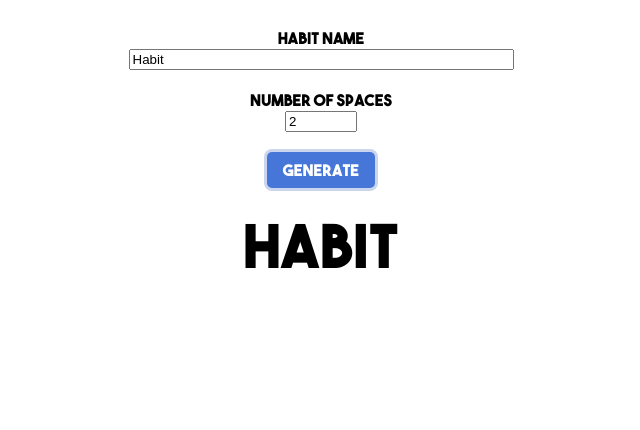
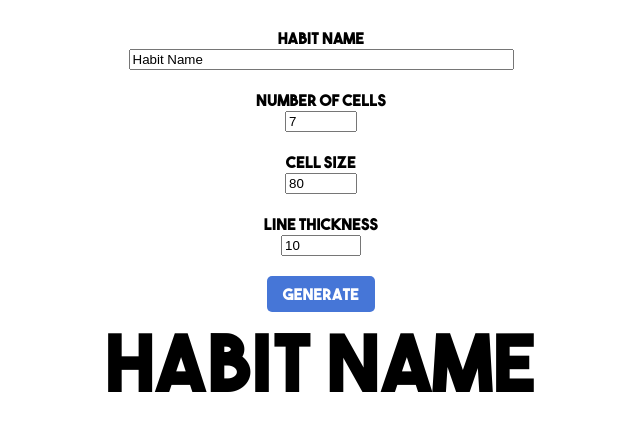
Before and after one commit to markv12/PrintableHabits, a plain HTML site: page index.html in a window 1280 px wide. Both pictures are taken after a click on the button "Generate". Shown: the whole page, without its empty margins (319-959 px from the left). Drawn offline with Linux system fonts and the light colour scheme.

Commit message:
Consistently generate relatively evenly spaced charts

```diff
--- a/index.html
+++ b/index.html
@@ -3,7 +3,6 @@
 <html lang="en">
 <head>
   <meta charset="utf-8">
-
   <title>Printable Habits</title>
   <meta name="description" content="Printable Habits">
   <meta name="author" content="Scott Steffes">
@@ -11,35 +10,43 @@
 </head>
 
 <body style="text-align: center">
-  <script type="text/javascript" src="scripts/rhill-voronoi-core.js"></script>
-  <script type="text/javascript" src="scripts/main.js"></script>
   <div class="noprint">
     <br>
     <label for="habit_name">Habit Name</label>
     <br>
-    <input type="text" id="habit_name" name="habit_name" size="45" value="Habit" />
+    <input type="text" id="habit_name" name="habit_name" size="45" value="Habit Name" />
     <br>
     <br>
-    <label for="num_spaces">Number of Spaces</label><br>
-    <input type="number" id="num_spaces" name="num_spaces" min="2" max="5000" value="2" />
+    <label for="num_cells">Number of Cells</label>
+    <br>
+    <input type="number" id="num_cells" name="num_cells" min="2" max="5000" value="7" step="1"/>
     <br>
     <br>
-    <button class="standard_button" type="button" onclick="Generate();">
+    <label for="cell_size">Cell Size</label>
+    <br>
+    <input type="number" id="cell_size" name="cell_size" min="2" max="1000" value="80" step="1"/>
+    <br>
+    <br>
+    <label for="line_thickness">Line Thickness</label>
+    <br>
+    <input type="number" id="line_thickness" name="line_thickness" min="1" max="100" value="10" step="0.1"/>
+    <br>
+    <br>
+    <button class="generate_button" type="button" onclick="Generate();">
       Generate
     </button>
+    <button id="print_button" style="display:none; margin-left: 10px;" class="print_button" type="button" onclick="window.print();">
+      Print
+    </button>
+    <br>
   </div>
-  <br>
   <div>
-    <p id="display_title" style="width:850px; display: inline-block; font-size: 60px; margin:0px;"></p>
+    <p id="display_title" style="width:850px; display: inline-block; font-size: 80px; margin:0px;"></p>
+    <br>
     <br>
     <div id="svg_container"></div>
   </div>
-
-  <br>
-  <div class="noprint">
-    <button id="print_button" style="display:none;" class="standard_button" type="button" onclick="window.print();">
-      Print
-    </button>
-  </div>
+  <script type="text/javascript" src="scripts/rhill-voronoi-core.js"></script>
+  <script type="text/javascript" src="scripts/main.js"></script>
 </body>
 </html>
--- a/scripts/main.js
+++ b/scripts/main.js
@@ -1,41 +1,45 @@
 "use strict";
 function Generate(){
   var habit_name = document.getElementById("habit_name").value;
-  var num_spaces_input = document.getElementById("num_spaces");
-  var num_spaces = num_spaces_input.value;
+  var num_cells_input = document.getElementById("num_cells");
+  var num_cells = GetNumberFromInput(num_cells_input, 2, 5000);
 
-  if(num_spaces > 5000){
-    num_spaces = 5000;
-  } else if(num_spaces < 2){
-    num_spaces = 2;
-  }
-  num_spaces = Math.round(num_spaces);
-  num_spaces_input.value = num_spaces; //Ensure number input matches parsed value
+  var cell_size_input = document.getElementById("cell_size");
+  var cell_size = GetNumberFromInput(cell_size_input, 5, 1000);
+
+  var line_thickness_input = document.getElementById("line_thickness");
+  var line_thickness = GetNumberFromInput(line_thickness_input, 1, 100);
 
   document.getElementById("display_title").innerHTML = habit_name;
-  var voronoi = new Voronoi();
 
-  var width = 800;
-  var height = 600;
+  var dimensions = GetDimensions(num_cells, cell_size);
+  var y_decimal = num_cells/dimensions.x;
+  var remainder = y_decimal - Math.floor(y_decimal);
+  if(remainder == 0){
+    remainder = 1;
+  }
+  var y_adjust = remainder - 1;
+  var width = dimensions.x * cell_size;
+  var height = (dimensions.y + y_adjust) * cell_size;
 
   var bbox = {xl: 0, xr: width, yt: 0, yb: height}; // xl is x-left, xr is x-right, yt is y-top, and yb is y-bottom
-  var sites = [];
-  for (var i = 0; i < num_spaces; i++) {
-    sites.push({x: Math.random()*width, y: Math.random()*height});
-  }
+  var sites = GetVoronoiSites(num_cells, cell_size, dimensions, height);
+
+  var voronoi = new Voronoi();
   var voronoi_diagram = voronoi.compute(sites, bbox);
-  console.log(voronoi_diagram);
   var svgContainer = document.getElementById("svg_container");
   svgContainer.innerHTML = ""
-  svgContainer.appendChild(GenerateSVG(voronoi_diagram, width, height));
+  svgContainer.appendChild(GenerateSVG(voronoi_diagram, width, height, line_thickness));
   document.getElementById("print_button").style.display = "inline-block";
 }
 
-function GenerateSVG(voronoi_diagram, width, height){
+function GenerateSVG(voronoi_diagram, width, height, line_thickness){
   const svg1 = document.createElementNS("http://www.w3.org/2000/svg", "svg");
   svg1.setAttribute("width", width+6);
   svg1.setAttribute("height", height+6);
 
+  var line_style_text = "stroke:rgb(0,0,0);stroke-width:" + line_thickness + ";"
+  var rect_style_text = "stroke:rgb(0,0,0);stroke-width:" + line_thickness + ";fill-opacity:0;"
   for (var i = 0; i < voronoi_diagram.edges.length; i++) {
     var edge = voronoi_diagram.edges[i];
     var svg_line = document.createElementNS("http://www.w3.org/2000/svg", "line");
@@ -43,7 +47,7 @@ function GenerateSVG(voronoi_diagram, width, height){
     svg_line.setAttribute("y1", edge.va.y+3);
     svg_line.setAttribute("x2", edge.vb.x+3);
     svg_line.setAttribute("y2", edge.vb.y+3);
-    svg_line.setAttribute("style", "stroke:rgb(0,0,0);stroke-width:5");
+    svg_line.setAttribute("style", line_style_text);
     svg1.appendChild(svg_line);
   }
   var borderRect = document.createElementNS("http://www.w3.org/2000/svg", "rect");
@@ -51,8 +55,59 @@ function GenerateSVG(voronoi_diagram, width, height){
   borderRect.setAttribute("y", 2);
   borderRect.setAttribute("width", width+1);
   borderRect.setAttribute("height", height+1);
-  borderRect.setAttribute("style", "stroke:rgb(0,0,0);stroke-width:5;fill-opacity:0;");
+  borderRect.setAttribute("style", rect_style_text);
   svg1.appendChild(borderRect);
 
   return svg1;
 }
+
+function GetNumberFromInput(num_input, min, max){
+  var the_value = num_input.value;
+  if(the_value > max){
+    the_value = max;
+  } else if(the_value < min){
+    the_value = min;
+  }
+  the_value = Math.round(the_value);
+  num_input.value = the_value; //Ensure number input matches parsed value
+  return the_value;
+}
+
+function GetDimensions(num_cells, cell_size){
+  var x = Math.floor(Math.sqrt(num_cells));
+  x = Math.floor(Math.min(1000, cell_size*x)/cell_size); //Ensure x doesn't make the chart too wide
+  var y = Math.ceil(num_cells/x);
+  return {x:x, y:y};
+}
+
+function GetVoronoiSites(num_cells, cell_size, dimensions, max_height){
+  var half_cell_size = cell_size/2;
+  var adjust_scale = cell_size/1.2;
+  var half_adjust_scale = adjust_scale/2;
+  var sites = [];
+
+  var remainder = num_cells % dimensions.x;
+
+  for (var i = 0; i < num_cells-remainder; i++) {
+    var x_index = i % dimensions.x;
+    var y_index = Math.floor(i/dimensions.x);
+    var x_pos = half_cell_size + (x_index * cell_size);
+    var y_pos = half_cell_size + (y_index * cell_size);
+    x_pos += (Math.random()*adjust_scale) - half_adjust_scale;
+    y_pos += (Math.random()*adjust_scale) - half_adjust_scale;
+    sites.push({x: x_pos, y: y_pos});
+  }
+
+  var last_y_index = Math.floor((num_cells-1)/dimensions.x);
+  var last_y_pos = half_cell_size + (last_y_index * cell_size);
+  var last_x_cell_size = (dimensions.x * cell_size)/remainder;
+  var half_last_x_cell_size = last_x_cell_size/2;
+  for (var i = 0; i < remainder; i++) {
+    var x_pos = half_last_x_cell_size + (i * last_x_cell_size);
+    x_pos += (Math.random()*adjust_scale) - half_adjust_scale;
+    var y_pos = last_y_pos + (Math.random()*adjust_scale) - half_adjust_scale;
+    y_pos = Math.min(max_height, y_pos);
+    sites.push({x: x_pos, y: y_pos});
+  }
+  return sites;
+}
--- a/stylesheet.css
+++ b/stylesheet.css
@@ -11,27 +11,41 @@ body{
   font-family: 'the_bold_font', sans-serif;
 }
 
-.standard_button{
+button {
   -webkit-appearance: none;
   -moz-appearance: none;
   appearance: none;
   border: 0;
   border-radius: 5px;
-  background: #4676D7;
   color: #fff;
   padding: 8px 16px;
   font-size: 16px;
   font-family: 'the_bold_font', sans-serif;
   cursor: pointer;
 }
-.standard_button:hover {
-  background: #1d49aa;
-}
 
 .standard_button:focus {
   outline: none;
   box-shadow: 0 0 0 3px #cbd6ee;
 }
+
+.generate_button{
+  background: #4676D7;
+}
+
+.generate_button:hover {
+  background: #1d49aa;
+}
+
+.print_button{
+  background: #707070;
+}
+
+.print_button:hover {
+  background: #494949;
+}
+
+
 
 @media print
 {
```
